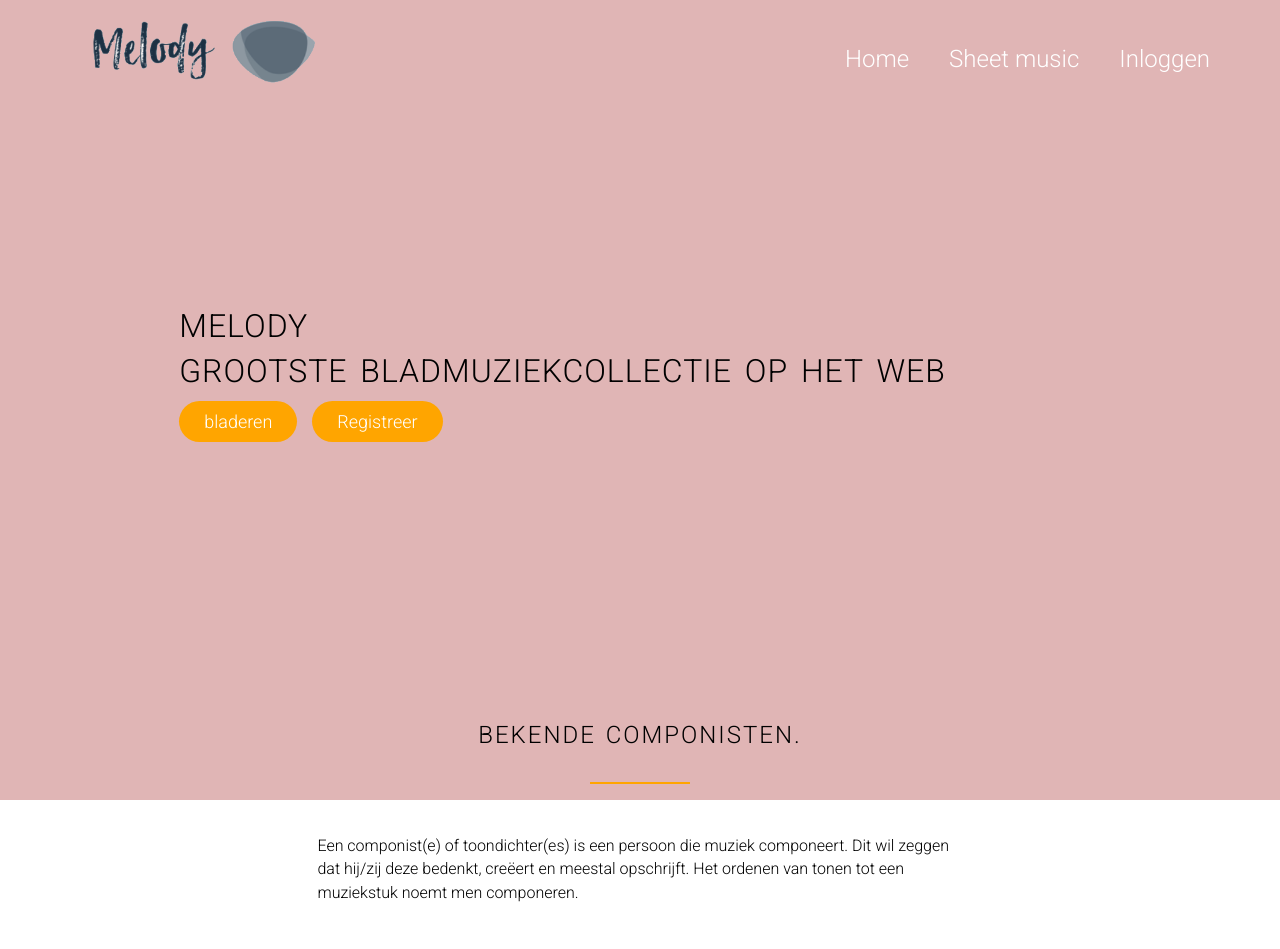
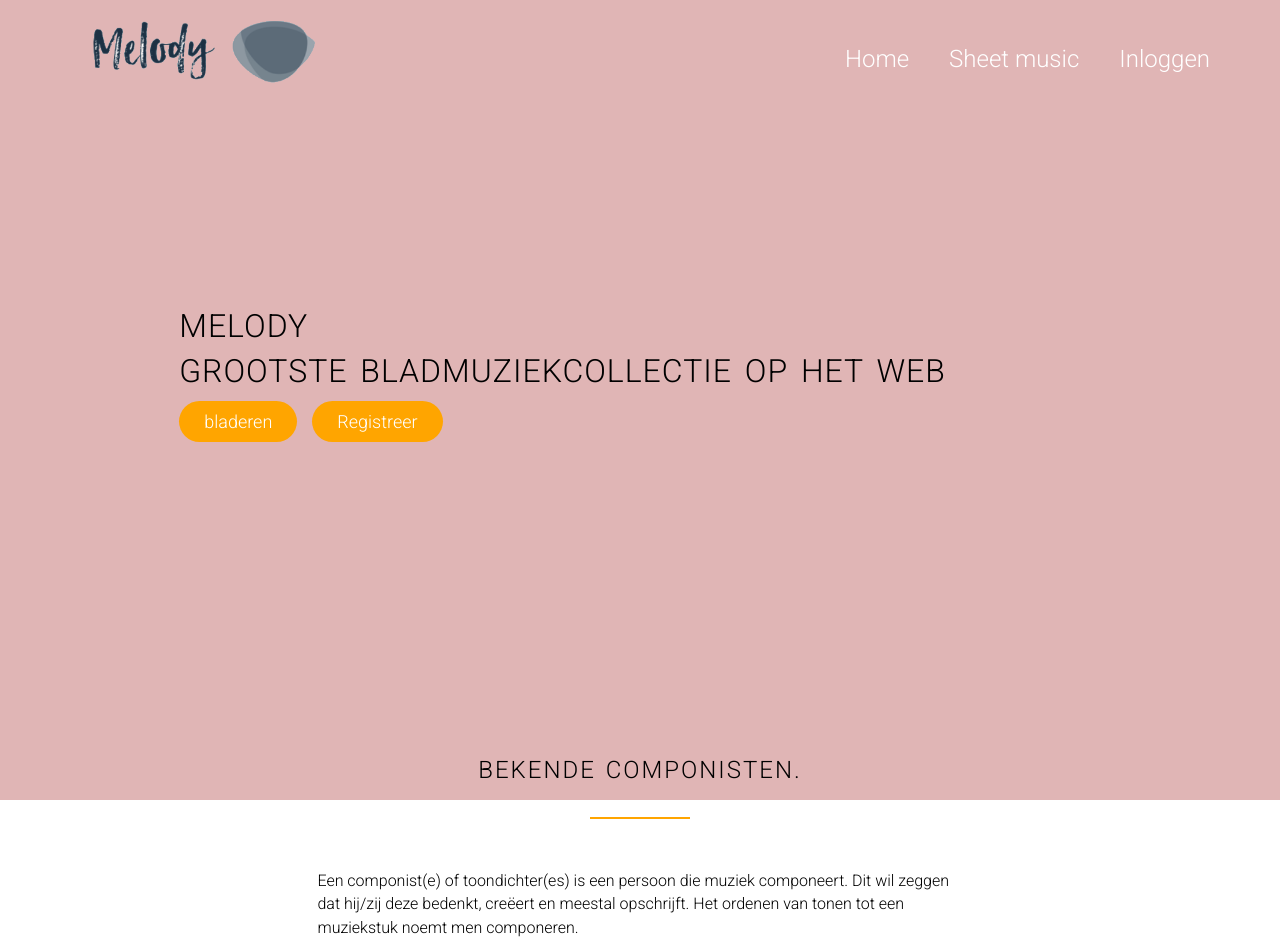
Before and after one commit to Julianlu1/melody-frontend, a React (Create React App) app: page / in a window 1280 px wide. Shown: the top 949 px of the page. Built offline with nearby package versions, Linux system fonts and the light colour scheme; grey boxes are pictures that could not be loaded.

Commit message:
Added Filter option design

```diff
--- a/src/App.css
+++ b/src/App.css
@@ -69,6 +69,7 @@ h2{
 }
 
 h2{
+  margin-top: 35px;
   text-align: center;
 }
 
--- a/src/pages/SheetMusicPage.js
+++ b/src/pages/SheetMusicPage.js
@@ -1,5 +1,7 @@
 import React, { Component } from 'react';
 import SheetMusic from '../components/SheetMusic';
+import Filter from '../components/Filter';
+
 import GridList from "@material-ui/core/GridList";
 import GridListTile from "@material-ui/core/GridListTile";
 
@@ -33,7 +35,7 @@ export default class SheetMusicPage extends Component {
         return (
             <div className="container">
                 <h2>Blader hier door bladmuziek.</h2>
-                <p>Filter opties</p>
+                <Filter />
                 <GridList cols={4} cellHeight={600}>
                     {this.state.sheetmusic.map((item) => (
                         <GridListTile key={item.id}>
```
